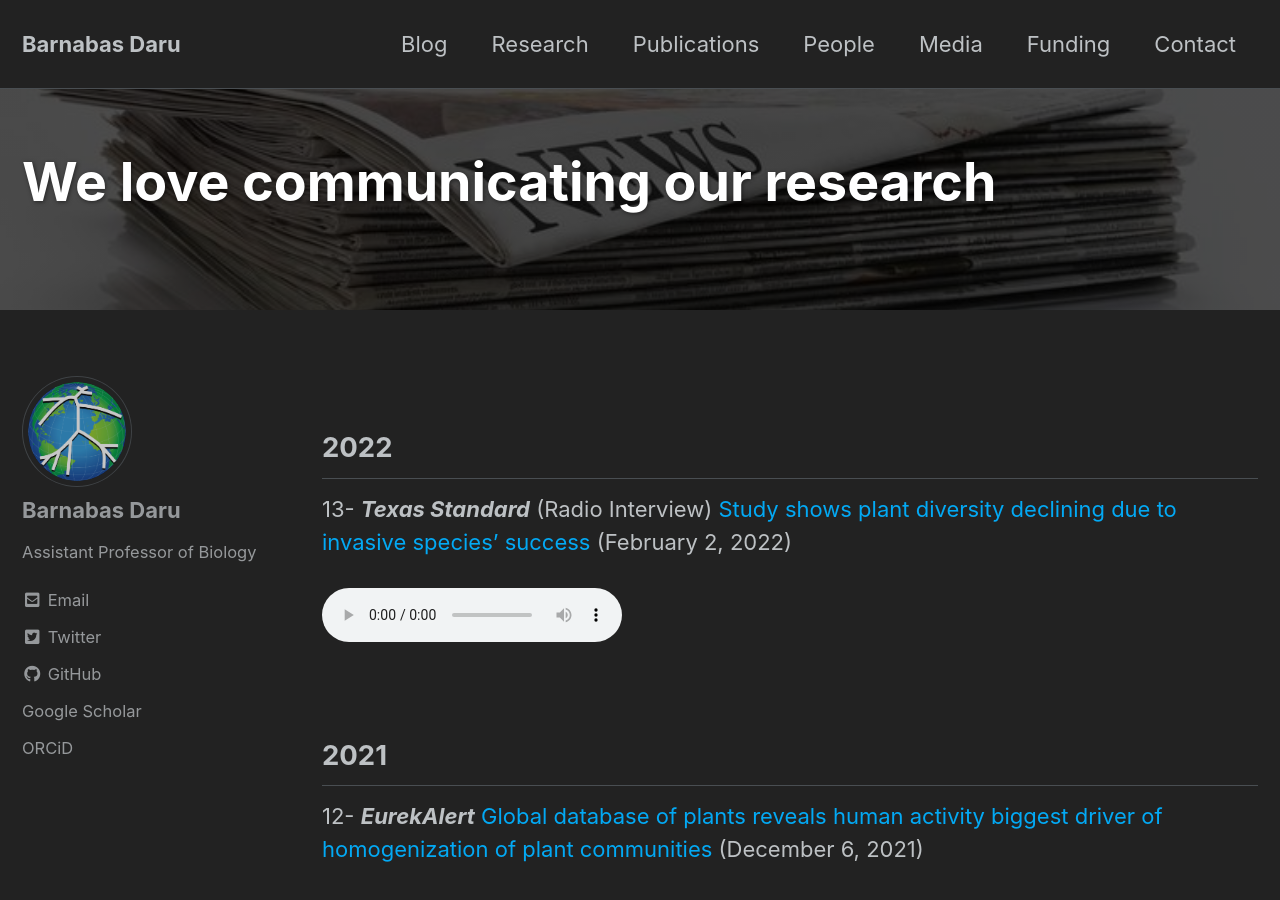
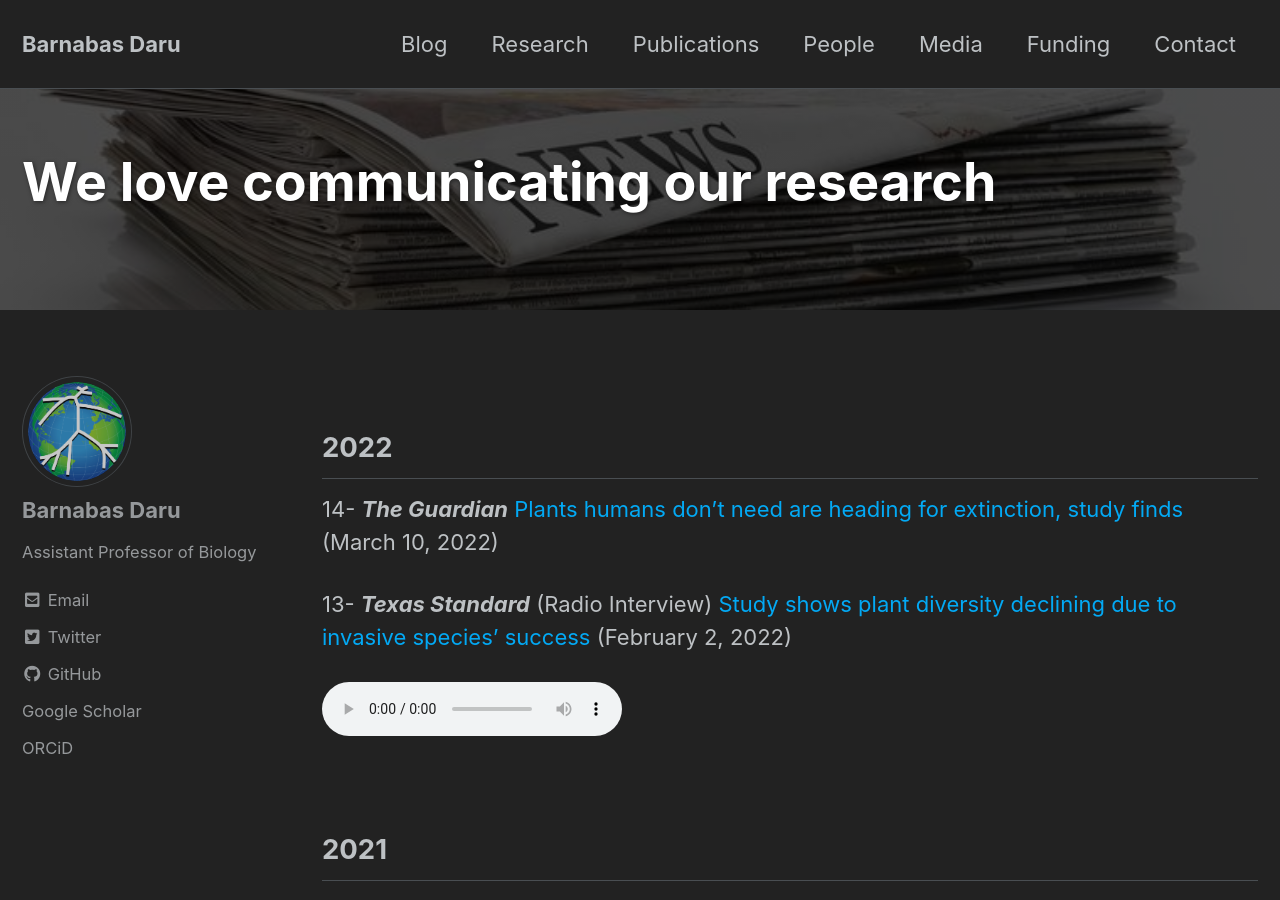
Before and after one commit to darunabas/darulab.github.io, a Jekyll site: the page built from _pages/media.md, in a window 1280 px wide and 900 px high. Built offline with Jekyll 4.4.1, drawn with Linux system fonts in a browser that asks for light colours; cached includes are drawn as plain includes.

Commit message:
Updated website

```diff
--- a/_pages/media.md
+++ b/_pages/media.md
@@ -16,6 +16,8 @@ tags: []
 ---
 ## 2022
 
+14- **_The Guardian_** [Plants humans don’t need are heading for extinction, study finds](https://www.theguardian.com/environment/2022/mar/10/plants-humans-dont-need-extinction-biodiversity-study){:target="_blank" target="_blank" rel="noopener noreferrer"} (March 10, 2022)<br>
+
 13- **_Texas Standard_** (Radio Interview) [Study shows plant diversity declining due to invasive species’ success](https://www.texasstandard.org/stories/study-shows-plant-diversity-declining-due-to-invasive-species-success/){:target="_blank" target="_blank" rel="noopener noreferrer"} (February 2, 2022)<br>
 {% include embed-audio.html src="/media/daru_KUT_2022.mp3" %}<br>
 
@@ -26,21 +28,21 @@ tags: []
 11- **_TAMUCC News_** [TAMUCC Biology Professor Publishes Plant Research in _Nature Communications_ Journal](https://bit.ly/3EvoXLZ){:target="_blank" target="_blank" rel="noopener noreferrer"} (December 6, 2021)<br>
 
 10- **_Science for the Public_** [Can Seagrasses Weather Ocean Warming?](http://scienceforthepublic.org/earth/can-seagrasses-weather-ocean-warming){:target="_blank" target="_blank" rel="noopener noreferrer"} (June 14, 2021)<br>
-<iframe height="50" src="https://www.youtube.com/embed/ZnOPkCSzmsg" title="YouTube video player" frameborder="0" allow="accelerometer; autoplay; clipboard-write; encrypted-media; gyroscope; picture-in-picture" allowfullscreen></iframe>
+<iframe src="https://www.youtube.com/embed/ZnOPkCSzmsg" title="YouTube video player" frameborder="0" allow="accelerometer; autoplay; clipboard-write; encrypted-media; gyroscope; picture-in-picture" allowfullscreen></iframe>
 
 ## 2018
 
 09- **_EurekAlert_** [Critical collections](https://goo.gl/KXbvH9){:target="_blank" target="_blank" rel="noopener noreferrer"} (November 19, 2018)<br>
 
 08- **_Texas A&M University-Corpus Christi_** [Island University Professor, Barnabas Daru, Turns Herbarium Specimens into big Data](https://www.youtube.com/watch?v=-_pj1CsIcMo&t=1s){:target="_blank" target="_blank" rel="noopener noreferrer"} (October 26, 2018)<br>
-<iframe height="50" src="https://www.youtube.com/embed/-_pj1CsIcMo" title="YouTube video player" frameborder="0" allow="accelerometer; autoplay; clipboard-write; encrypted-media; gyroscope; picture-in-picture" allowfullscreen></iframe>
+<iframe src="https://www.youtube.com/embed/-_pj1CsIcMo" title="YouTube video player" frameborder="0" allow="accelerometer; autoplay; clipboard-write; encrypted-media; gyroscope; picture-in-picture" allowfullscreen></iframe>
 
 ## 2017
 
 07- **_Harvard Gazette_** [Study uncovers botanical bias](https://news.harvard.edu/gazette/story/2017/12/harvard-study-illuminates-botanical-bias/){:target="_blank" target="_blank" rel="noopener noreferrer"} (December 22, 2017)<br>
 
 06- **_WGBH Forum Network Boston_** [The vital role of seagrasses in marine ecosystems](https://forum-network.org/lectures/vital-role-seagrasses-marine-ecosystems/){:target="_blank" target="_blank" rel="noopener noreferrer"} (October 26, 2018)<br>
-<iframe height="50" src="https://www.youtube.com/embed/BV_iqJ-TPYI" title="YouTube video player" frameborder="0" allow="accelerometer; autoplay; clipboard-write; encrypted-media; gyroscope; picture-in-picture" allowfullscreen></iframe>
+<iframe src="https://www.youtube.com/embed/BV_iqJ-TPYI" title="YouTube video player" frameborder="0" allow="accelerometer; autoplay; clipboard-write; encrypted-media; gyroscope; picture-in-picture" allowfullscreen></iframe>
 
 ## 2016
 
@@ -53,7 +55,7 @@ tags: []
 ## 2015
 
 02- **_University of Johannesburg_** [UJ 3 Minute Thesis Competition - Dr Barnabas Daru 2015](https://www.youtube.com/watch?v=li9iJv5P47M){:target="_blank" target="_blank" rel="noopener noreferrer"} (June 2, 2015)<br>
-<iframe height="50" src="https://www.youtube.com/embed/li9iJv5P47M" title="YouTube video player" frameborder="0" allow="accelerometer; autoplay; clipboard-write; encrypted-media; gyroscope; picture-in-picture" allowfullscreen></iframe>
+<iframe src="https://www.youtube.com/embed/li9iJv5P47M" title="YouTube video player" frameborder="0" allow="accelerometer; autoplay; clipboard-write; encrypted-media; gyroscope; picture-in-picture" allowfullscreen></iframe>
 
 ## 2014
 
```
Also changed, not shown: _pages/people.md (+1 -1 lines), 2 other files.
